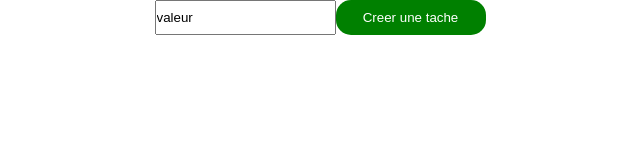
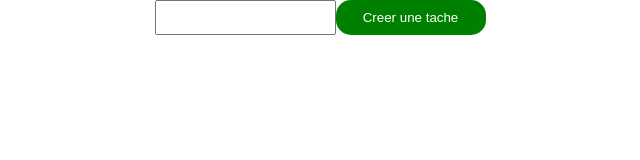
Before and after one commit to UNionlibertaireAnarchiste-org/AnarchyTask, a React (Vite) app: page / in a window 1280 px wide. Shown: the top 160 px of the page, without its empty margins (320-960 px from the left). Built offline with nearby package versions, Linux system fonts and the light colour scheme.

Commit message:
J'ai supprimer la valeur de l'input

```diff
--- a/src/App.jsx
+++ b/src/App.jsx
@@ -13,7 +13,7 @@ function App() {
   return (
     <>
       <div className='div-main'>
-        <Input value="valeur" />
+        <Input />
         <Button text="Creer une tache " color="#008000" />
       </div>
 
--- a/src/components/input/Input.jsx
+++ b/src/components/input/Input.jsx
@@ -1,8 +1,8 @@
-export default function Input({value}){
+export default function Input(){
 
     return(
         <>
-            <input type="text" value={value}  />
+            <input type="text"  />
         </>
     )
 }
```
